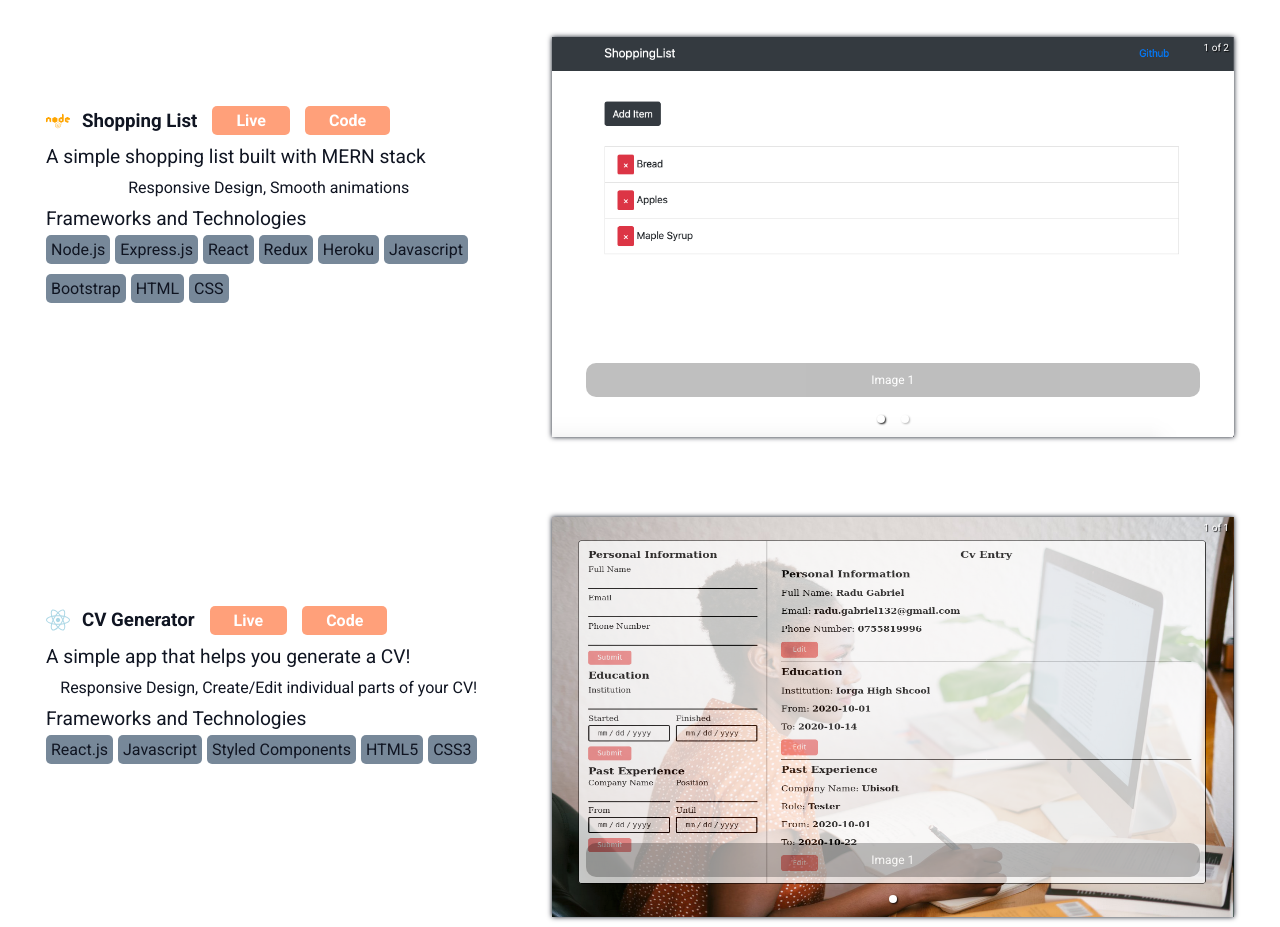
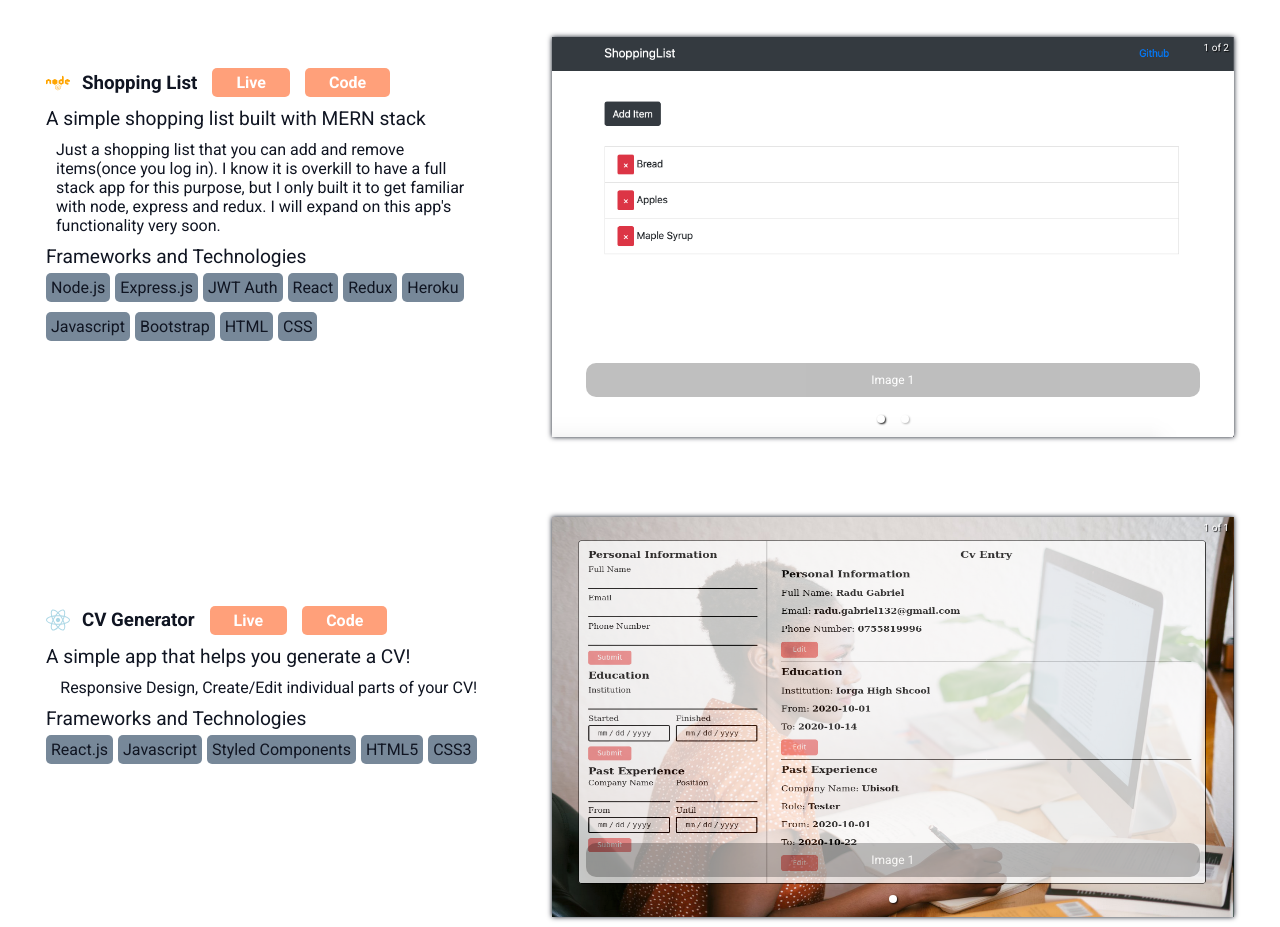
Before and after one commit to irlgabriel/portfolio, a React (Create React App) app: page /#/ in a window 1280 px wide. Shown: the part 1120-2047 px from the top of the page. Built offline with nearby package versions, Linux system fonts and the light colour scheme.

Commit message:
modified mern project slightly

```diff
--- a/src/components/Home/Data.js
+++ b/src/components/Home/Data.js
@@ -77,6 +77,7 @@ export const projects = [
     subtitleContent: [
       "Node.js",
       "Express.js",
+      "JWT Auth",
       "React",
       "Redux",
       "Heroku",
@@ -87,7 +88,7 @@ export const projects = [
     ],
     smallDesc: "A simple shopping list built with MERN stack",
     features:
-      "Responsive Design, Smooth animations",
+      "Just a shopping list that you can add and remove items(once you log in). I know it is overkill to have a full stack app for this purpose, but I only built it to get familiar with node, express and redux. I will expand on this app's functionality very soon.",
     liveURL: "https://tranquil-anchorage-36599.herokuapp.com",
     codeURL: "https://github.com/irlgabriel/mern-shopping-list",
     projectIcon: <FaNode />,
```
